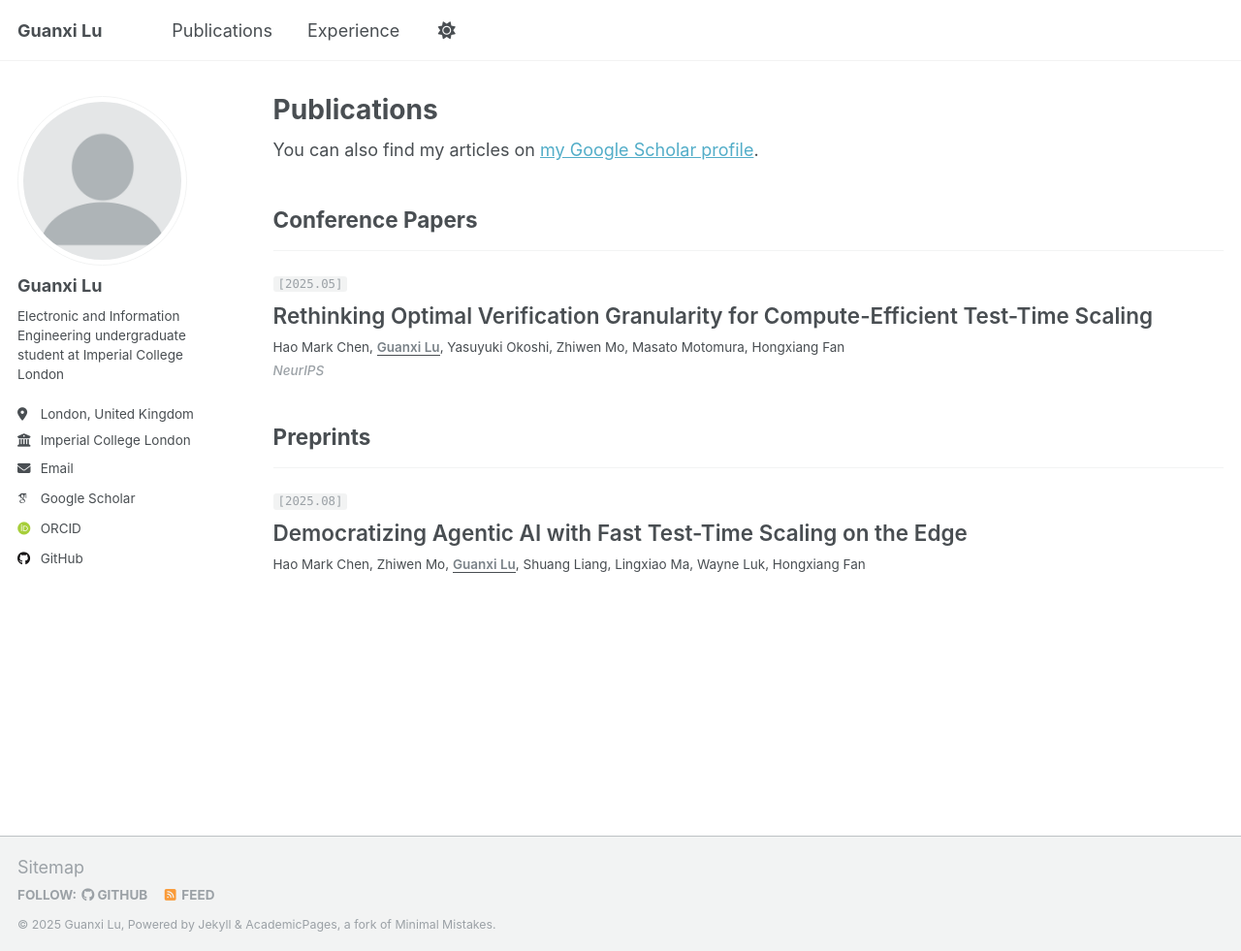
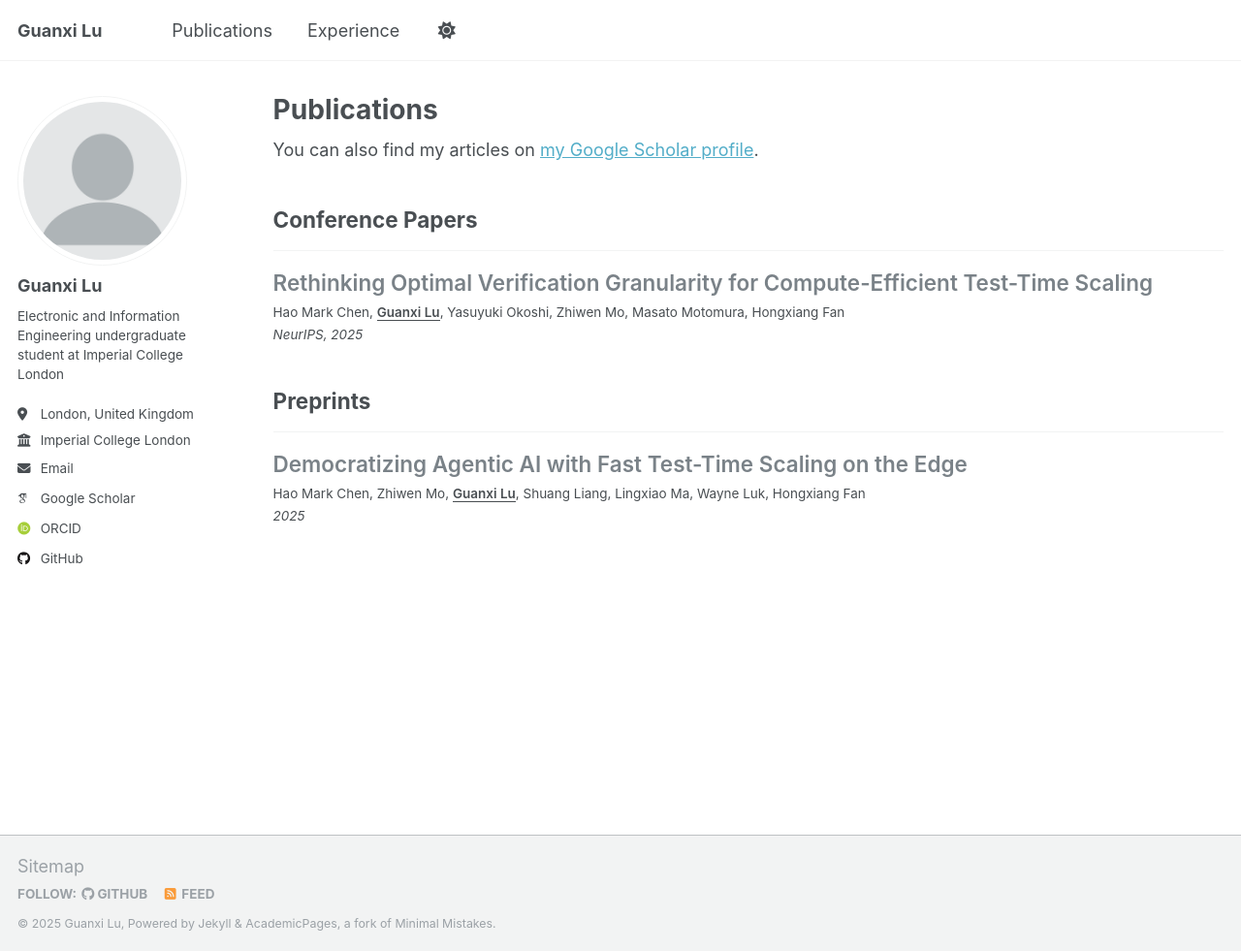
Before and after one commit to lgxi24/lgxi24.github.io, a Jekyll site: the page built from _pages/publications.html, in a window 1280 px wide and 981 px high. Shown: the whole window at 97% size. Built offline with Jekyll 4.4.1, drawn with Linux system fonts in a browser that asks for light colours; some web fonts are replaced; a script that is not in the unit is left out.

Commit message:
Update publication layout to match reference style: title first, then authors, then venue and year

```diff
--- a/_includes/archive-single.html
+++ b/_includes/archive-single.html
@@ -27,9 +27,6 @@
     {% endif %}
 
     {% if post.collection == 'publications' %}
-      <div class="archive__item-publication-meta">
-        <span class="archive__item-date">[{{ post.date | default: "1900-01-01" | date: "%Y.%m" }}]</span>
-      </div>
       <h2 class="archive__item-title archive__item-title--publication" itemprop="headline">
         {{ title }}
       </h2>
@@ -57,16 +54,10 @@
         {% if post.collection == 'teaching' %}
           <p> {{ post.type }}, <i>{{ post.venue }}</i>, {{ post.date | default: "1900-01-01" | date: "%Y.%m" }} </p>
         {% elsif post.collection == 'publications' %}
-          {% if post.category == 'preprints' %}
-            <!-- Date already shown in title, only show venue if exists -->
-            {% if post.venue and post.venue != '' %}
-              <p class="archive__item-venue">{{ post.venue }}</p>
-            {% endif %}
+          {% if post.venue and post.venue != '' %}
+            <p class="archive__item-venue-date">{{ post.venue }}, {{ post.date | default: "1900-01-01" | date: "%Y" }}</p>
           {% else %}
-            <!-- Date already shown in title, only show venue -->
-            {% if post.venue and post.venue != '' %}
-              <p class="archive__item-venue">{{ post.venue }}</p>
-            {% endif %}
+            <p class="archive__item-venue-date">{{ post.date | default: "1900-01-01" | date: "%Y" }}</p>
           {% endif %}
         {% elsif post.date %}
          <p class="page__date"><strong><i class="fa fa-fw fa-calendar" aria-hidden="true"></i> {{ site.data.ui-text[site.locale].date_label | default: "Published:" }}</strong> <time datetime="{{ post.date | default: "1900-01-01" | date_to_xmlschema }}">{{ post.date | default: "1900-01-01" | date: "%Y.%m" }}</time></p>
--- a/_sass/layout/_archive.scss
+++ b/_sass/layout/_archive.scss
@@ -51,32 +51,17 @@
 
 /* Publication-specific title styling */
 .archive__item-title--publication {
-  margin-top: 0.3em;
-  margin-bottom: 0.4em;
-  font-size: $type-size-4; /* Slightly larger for publications */
+  margin-top: 0;
+  margin-bottom: 0.3em;
+  font-size: $type-size-4;
   font-weight: 600;
   line-height: 1.3;
-  color: var(--global-text-color);
-}
-
-/* Publication metadata (date) */
-.archive__item-publication-meta {
-  margin-bottom: 0.2em;
-}
-
-.archive__item-date {
-  font-size: $type-size-7;
-  font-weight: 500;
-  color: var(--global-text-color-light);
-  background-color: var(--global-border-color);
-  padding: 0.1em 0.4em;
-  border-radius: 3px;
-  font-family: $monospace;
+  color: var(--global-base-color);
 }
 
 .archive__item-authors {
-  margin-top: 0.2em;
-  margin-bottom: 0.3em;
+  margin-top: 0;
+  margin-bottom: 0.2em;
   font-size: $type-size-6;
   color: var(--global-text-color);
   line-height: 1.4;
@@ -84,17 +69,16 @@
   u {
     text-decoration: none;
     font-weight: 600;
-    color: var(--global-base-color);
+    color: var(--global-text-color);
   }
 }
 
-.archive__item-venue {
-  margin-top: 0.1em;
+.archive__item-venue-date {
+  margin-top: 0;
   margin-bottom: 0.5em;
   font-size: $type-size-6;
-  color: var(--global-text-color-light);
+  color: var(--global-text-color);
   font-style: italic;
-  font-weight: 500;
 }
 
 /* remove border*/
```
